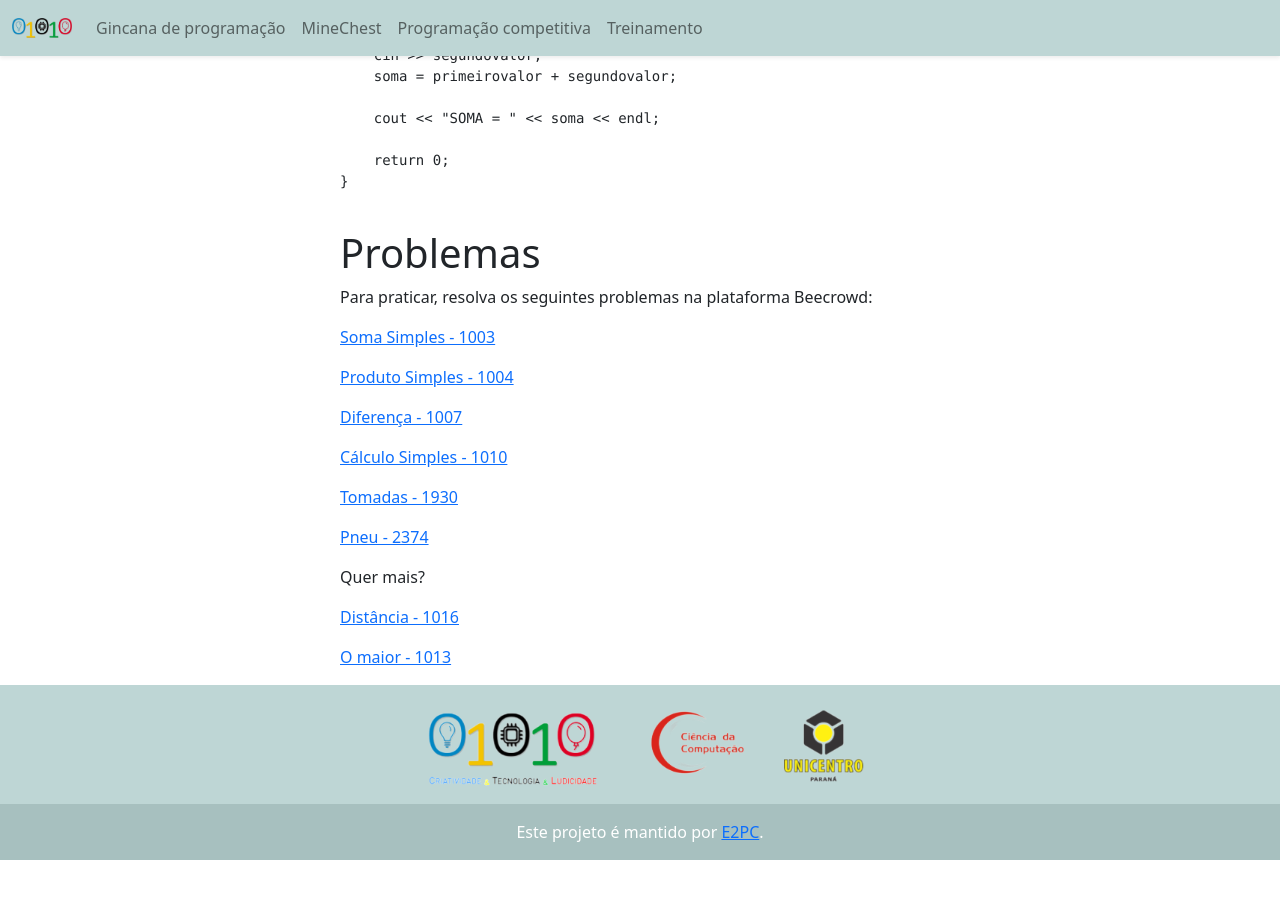
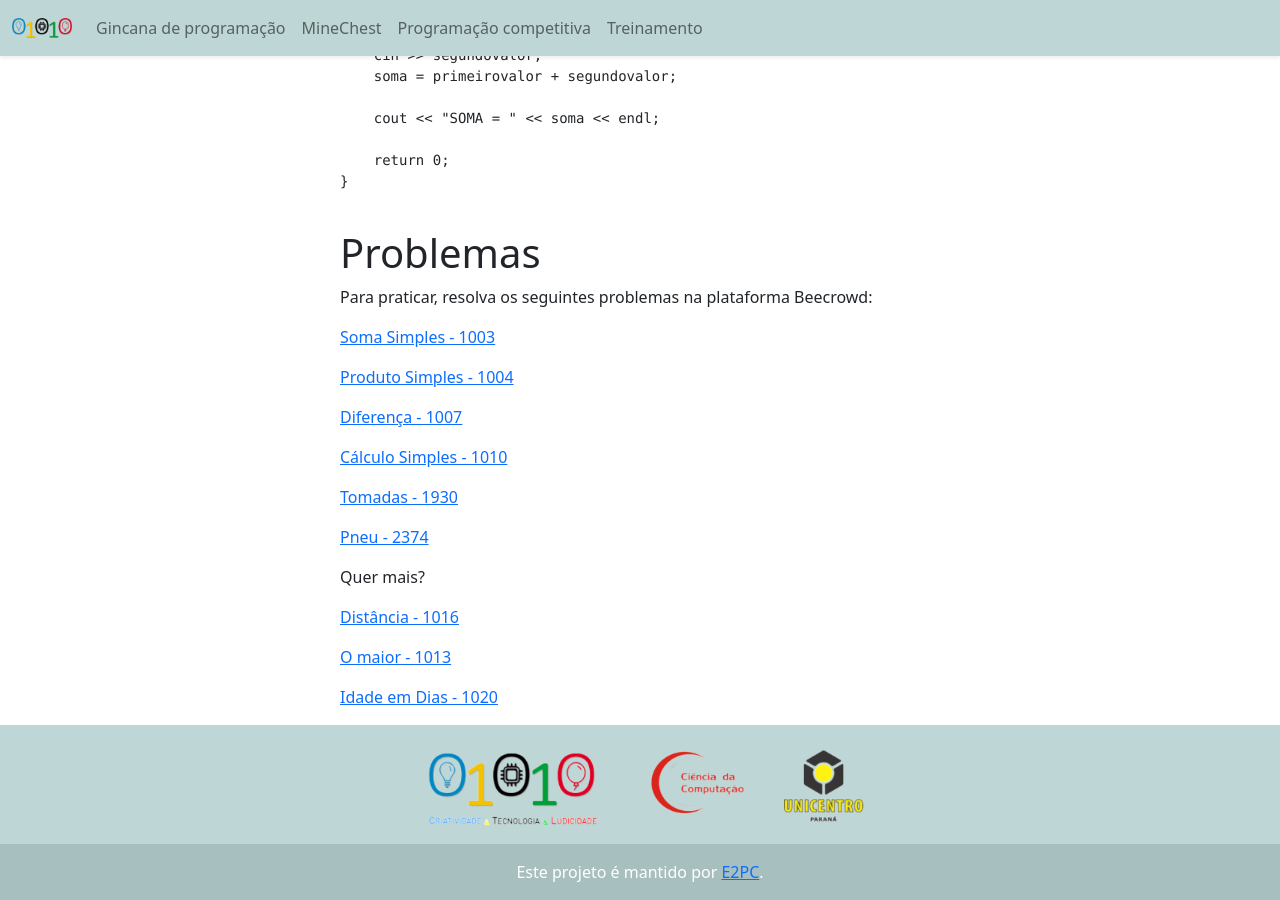
Before and after one commit to E2PC/ProjectPage, a Jekyll site: the page built from treinamento/entrada_saida.md, in a window 1280 px wide and 900 px high, scrolled down 1917 px. Built offline with Jekyll 4.4.1, drawn with Linux system fonts in a browser that asks for light colours; nearby versions of some CDN libraries; before the commit the page ends 2777 px from its top, so only the background shows below that.

Commit message:
Update entrada_saida.md

```diff
--- a/treinamento/entrada_saida.md
+++ b/treinamento/entrada_saida.md
@@ -129,3 +129,5 @@ Quer mais?
 [Distância - 1016](https://www.beecrowd.com.br/judge/pt/problems/view/1016)
 
 [O maior - 1013](https://www.beecrowd.com.br/judge/pt/problems/view/1013)
+
+[Idade em Dias - 1020](https://www.beecrowd.com.br/judge/pt/problems/view/1020)
```
